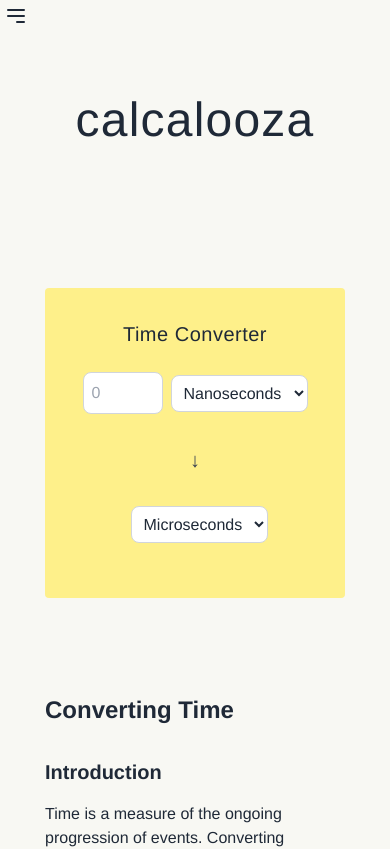
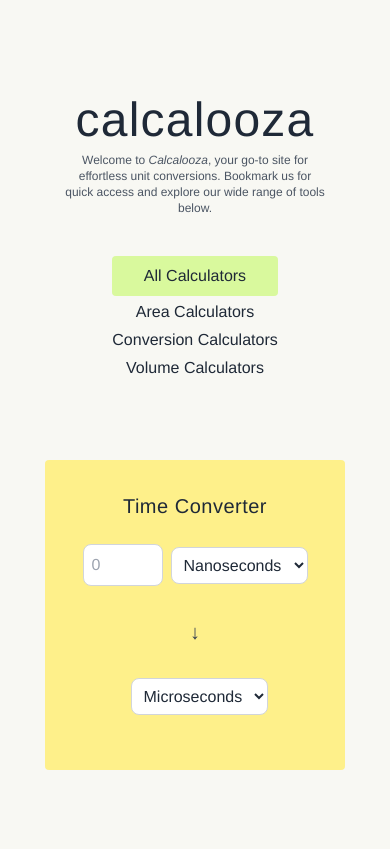
Before and after one commit to samanthacabrera/conversion-calculator, a React (Vite) app: page /calculator/time in a window 390 px wide. Shown: the top 849 px of the page. Built offline with nearby package versions, Linux system fonts and the light colour scheme.

Commit message:
updated mobile/desktop nav

```diff
--- a/src/List.jsx
+++ b/src/List.jsx
@@ -59,7 +59,6 @@
         <div className="relative w-full flex flex-col items-center">
             {/* Mobile view */}
             <div className="flex flex-col items-center mt-2 space-y-12 lg:hidden">
-                <h2 className="tracking-wider">{selectedCategory}</h2>
                  {itemsToShow.map((item) => {
                     const Component = componentMapping[item.value];
                     return (
--- a/src/Nav.jsx
+++ b/src/Nav.jsx
@@ -2,98 +2,34 @@
 import { useNavigate } from 'react-router-dom';
 
 const Nav = ({ onSelectCategory }) => {
-    const categories = ['All Calculators', 'Area Calculators', 'Conversion Calculators', 'Volume Calculators'];
-    const [selectedCategory, setSelectedCategory] = useState(categories[0]);
-    const [isOpen, setIsOpen] = useState(false);
+    const categories = [
+        { name: 'All Calculators', color: 'bg-lime-200' },
+        { name: 'Area Calculators', color: 'bg-blue-200' },
+        { name: 'Conversion Calculators', color: 'bg-orange-200' },
+        { name: 'Volume Calculators', color: 'bg-pink-200' },
+    ];
+
+    const [selectedCategory, setSelectedCategory] = useState(categories[0].name);
     const navigate = useNavigate();
 
     const handleCategoryClick = (category) => {
-        setSelectedCategory(category);
-        onSelectCategory(category);
+        setSelectedCategory(category.name);
+        onSelectCategory(category.name);
         navigate('/');
-        setIsOpen(false);
     };
 
     return (
-        <nav className="flex justify-center w-full">
-            {/* Desktop */}
-            <div className="hidden lg:flex lg:flex-col">
-                <button
-                onClick={() => setIsOpen(!isOpen)}
-                className="transition duration-300 focus:outline-none flex items-center"
-            >
-
-                <svg
-                    className={`mr-2 w-4 h-4 transform transition-transform duration-300 ${isOpen ? 'rotate-180' : 'rotate-0'}`}
-                    fill="none"
-                    stroke="currentColor"
-                    viewBox="0 0 24 24"
-                    xmlns="http://www.w3.org/2000/svg"
-                >
-                    <path strokeLinecap="round" strokeLinejoin="round" strokeWidth={2} d="M19 9l-7 7-7-7" />
-                </svg>
-                <span>{selectedCategory}</span>
-            </button>
-
-            {isOpen && (
-                <div>
-                    {categories
-                        .filter(category => category !== selectedCategory)
-                        .map((category) => (
-                            <button
-                                key={category}
-                                onClick={() => handleCategoryClick(category)}
-                                className="block hover:underline transition duration-300 pl-10 py-2 text-left tracking-wide w-full"
-                            >
-                                {category}
-                            </button>
-                        ))}
-                </div>
-                )}
-            </div>
-
-            {/* Mobile */}
-            <div className="absolute top-0 left-0 lg:hidden">
-                {/* Toggle Button */}
-                <button
-                    onClick={() => setIsOpen(!isOpen)}
-                    className="flex items-center focus:outline-none"
-                    aria-label="Toggle menu"
-                >
-                    <svg
-                        className="w-6 h-6 m-1 z-20 transition-transform duration-300"
-                        fill="none"
-                        stroke="currentColor"
-                        viewBox="0 0 24 24"
-                        xmlns="http://www.w3.org/2000/svg"
+        <nav className="flex justify-center w-full my-6">
+            <div className="flex flex-col space-y-1 md:flex-row md:space-x-8">
+                {categories.map((category) => (
+                    <button
+                        key={category.name}
+                        onClick={() => handleCategoryClick(category)}
+                        className={`transition-all duration-200 ${selectedCategory === category.name ? `${category.color} py-2 px-4 rounded` : 'hover:scale-105'}`}
                     >
-                        {isOpen ? (
-                            <path strokeLinecap="round" strokeLinejoin="round" strokeWidth={2} d="M6 18L18 6M6 6l12 12" />
-                        ) : (
-                            <>
-                                <path strokeLinecap="round" strokeLinejoin="round" strokeWidth={2} d="M4 6h16M4 12h16m-7 6h7" />
-                            </>
-                        )}
-                    </svg>
-                </button>
-
-                {/* Dropdown */}
-                {isOpen && (
-                    <div className="fixed top-0 left-0 w-full h-full bg-sky-100 flex flex-col items-center justify-center z-10">
-                        <div className="mb-12 text-center text-xl tracking-wider">
-                            Select a category to get started
-                        </div>
-                        {categories.map((category) => (
-                            <button
-                                key={category}
-                                onClick={() => handleCategoryClick(category)}
-                                className={`block px-4 py-2 hover:underline ${selectedCategory === category ? 'font-semibold' : ''}`}
-                            >
-                                {category}
-                            </button>
-                        ))}
-                    </div>
-                )}
+                        {category.name}
+                    </button>
+                ))}
             </div>
         </nav>
     );
```
